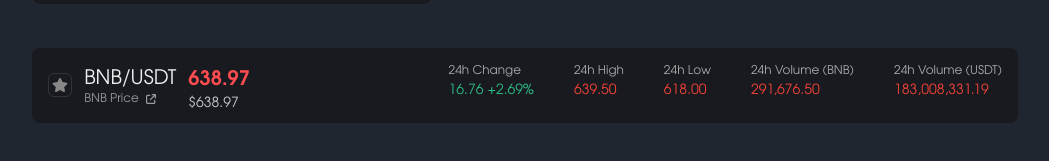
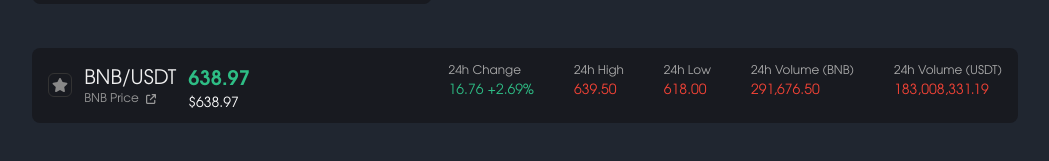
Before and after one commit to franklinjoseph360/Mini-binance-dashboard-app-fullstack, a React (Vite) app: page / in a window 1280 px wide. Shown: the part 144-305 px from the top of the page, without its empty margins (125-1174 px from the left). Built offline with nearby package versions, Linux system fonts and the light colour scheme.

Commit message:
feat(integrate-landing-page): improve HeaderBuide styles

```diff
--- a/src/components/HeaderGuide/HeaderGuide.style.ts
+++ b/src/components/HeaderGuide/HeaderGuide.style.ts
@@ -42,7 +42,7 @@
   display: flex;
   align-items: center;
   justify-content: center;
-  color: #888;
+  color: #888888;
   font-size: 16px;
   cursor: pointer;
 `;
@@ -61,7 +61,7 @@
 
 export const PairSub = styled.a`
   font-size: 12px;
-  color: #999;
+  color: #999999;
   text-decoration: none;
 
   svg {
@@ -74,12 +74,12 @@
 export const PriceInfo = styled.div`
   display: flex;
   flex-direction: column;
-  color: #ff4d4f;
+  color: #2ebd85;
   font-weight: bold;
   font-size: 20px;
 
   .subPrice {
-    color: #ccc;
+    color: #ffffff;
     font-size: 14px;
     font-weight: normal;
   }
@@ -92,7 +92,7 @@
 
 export const TickerLabel = styled.div`
   font-size: 12px;
-  color: #aaa;
+  color: #aaaaaa;
 `;
 
 export const TickerValue = styled.div<{ positive?: boolean }>`
```
